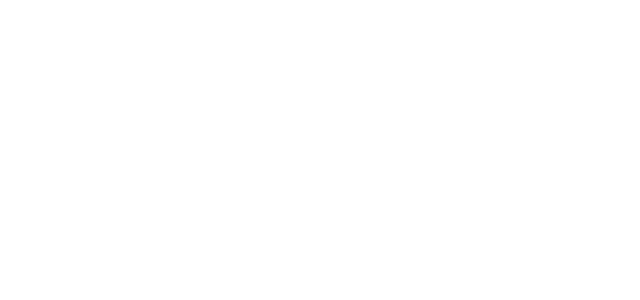
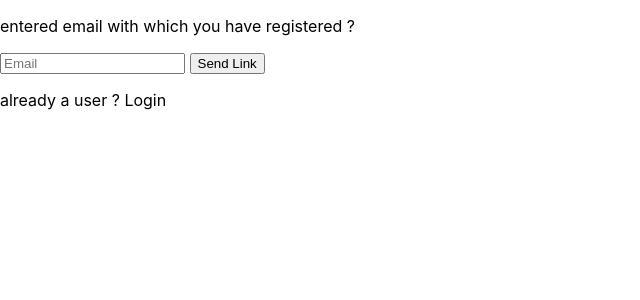
Before and after one commit to Abhishekkanojiya3/Expense-Tracker-with-React, a React (Create React App) app in the folder expense-tracker/: page /ForgetPassword in a window 1280 px wide. Shown: the top 300 px of the page, without its empty margins (0-640 px from the left). Built offline with nearby package versions, Linux system fonts and the light colour scheme.

Commit message:
forget password

```diff
--- a/expense-tracker/src/App.js
+++ b/expense-tracker/src/App.js
@@ -6,6 +6,7 @@ import DummyPage from './components/authentication/DummyPage';
 import ExpenseForm from './components/authentication/ExpenseForm';
 import CompleteProfile from './components/authentication/CompleteProfile';
 import EmailVerification from './components/authentication/EmailVerification';
+import ForgetPassword from './components/authentication/ForgetPassword';
 //import AuthContext from './components/authentication/store/auth-context';
 
 function App() {
@@ -43,7 +44,14 @@ function App() {
         EmailVerification / >
         <
         /Route> <
+        Route path = "/ForgetPassword"
+        exact >
+        <
+        ForgetPassword / >
+        <
+        /Route> <
         /Fragment>
+
     );
 }
 
--- a/expense-tracker/src/components/authentication/ExpenseForm.js
+++ b/expense-tracker/src/components/authentication/ExpenseForm.js
@@ -95,6 +95,9 @@ const ExpenseForm = (props) => {
         setConfirmPassword("");
 
     };
+    const forgetPass = () => {
+        history.replace('./ForgetPassword')
+    }
 
     const switchAuthHandler = () => {
         setIsLogin((prevState) => !prevState);
@@ -137,7 +140,9 @@ const ExpenseForm = (props) => {
         /div> <
         div className = { classes.login } >
         <
-        button type = "submit" > { isLogin ? "login" : "Sign up" } < /button><br/ > { /* {isLoading && <p>sending request...</p>} */ } <
+        button type = "submit" > { isLogin ? "login" : "Sign up" } < /button><br/ >
+        <
+        button onClick = { forgetPass } > ForgotPassword < /button> <
         h4 type = "button"
         onClick = { switchAuthHandler } > {
             isLogin ?
--- /dev/null
+++ b/expense-tracker/src/components/authentication/ForgetPassword.js
@@ -0,0 +1,60 @@
+import { Fragment, useState } from 'react';
+import { useHistory } from 'react-router-dom';
+
+const ForgetPassword = () => {
+        const history = useHistory();
+        const [email, setEmail] = useState("");
+        const [isLoading, setIsLoading] = useState(false);
+
+        const emailHandler = (e) => {
+            setEmail(e.target.value);
+        };
+        const passwordHandler = async(e) => {
+            e.preventDefault();
+            setIsLoading(true);
+
+            const reset = await fetch('https://identitytoolkit.googleapis.com/v1/accounts:sendOobCode?key=AIzaSyDS5Os5LUSXEwpFoKNBTNxC5KRDNMGGTuk', {
+                method: "POST",
+                body: JSON.stringify({
+                    requestType: "PASSWORD_RESET",
+                    email: email,
+                }),
+                headers: {
+                    "Content-Type": "application/json",
+                }
+            })
+            const res = await reset.json();
+            setIsLoading(false);
+            if (reset.ok) {
+                console.log(res)
+            } else {
+                alert(res.error.message)
+            }
+        };
+        const backToLoginHandler = () => {
+            history.replace('/')
+        }
+        return ( <
+                Fragment >
+                <
+                form onSubmit = { passwordHandler } >
+                <
+                p > entered email with which you have registered ? < /p> <
+                input type = "email"
+                id = "email"
+                placeholder = 'Email'
+                onChange = { emailHandler }
+                value = { email }
+                required /
+                > {!isLoading && < button className = 'btn' > Send Link < /button>} <
+                    p type = "button"
+                    onClick = { backToLoginHandler } >
+                    already a user ? Login <
+                    /p> {
+                        isLoading && < p > Sending request... < /p>} <
+                            /form> <
+                            /Fragment>
+                    )
+
+                };
+                export default ForgetPassword;
```
